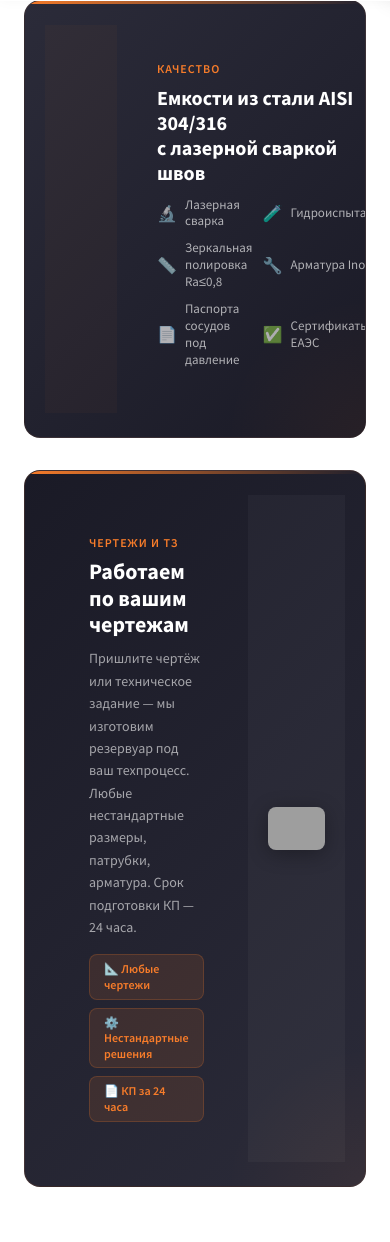
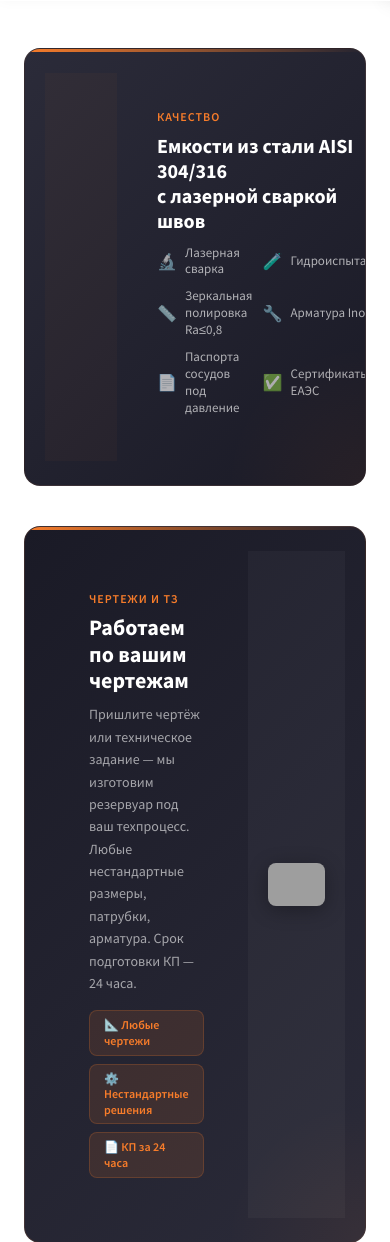
Before and after one commit to PivoGameDev/ob-kub, a PHP site: page / in a window 390 px wide. Shown: the part 843-2085 px from the top of the page. Run offline with PHP 8.4, Linux system fonts and the light colour scheme; grey boxes are pictures that could not be loaded.

Commit message:
fix section spacing: hero gap, mobile paddings standardized

```diff
--- a/index.php
+++ b/index.php
@@ -363,8 +363,10 @@ body{padding-top:0!important}
 .db-hero-stats{gap:14px;flex-direction:column}
 .db-hero h1{font-size:20px}
 .db-hero-tags a{padding:6px 12px;font-size:11px}
+.db-section{padding:36px 0}
 .db-section-title{font-size:16px}
 .db-section-sub{font-size:12px}
+.db-row-section{padding:24px 0}
 .cat-grid{grid-template-columns:repeat(2,1fr);gap:10px}
 .cat-card-img{height:110px}
 .cat-card-body{padding:10px 12px}
@@ -644,7 +646,7 @@ window.hqSelData={};window._hqVol='';window._hqPrice=''
 </section>
 
 <!-- QUALITY / WHY US -->
-<section class="db-row-section scroll-reveal" style="padding:0 0 32px">
+<section class="db-row-section scroll-reveal" style="padding:48px 0 40px">
 <div class="db-wrap">
 <div class="db-weld-frame" style="padding:0;overflow:hidden;border-color:rgba(247,124,42,.08)">
 <div style="display:grid;grid-template-columns:1fr 1fr;gap:0">
```
